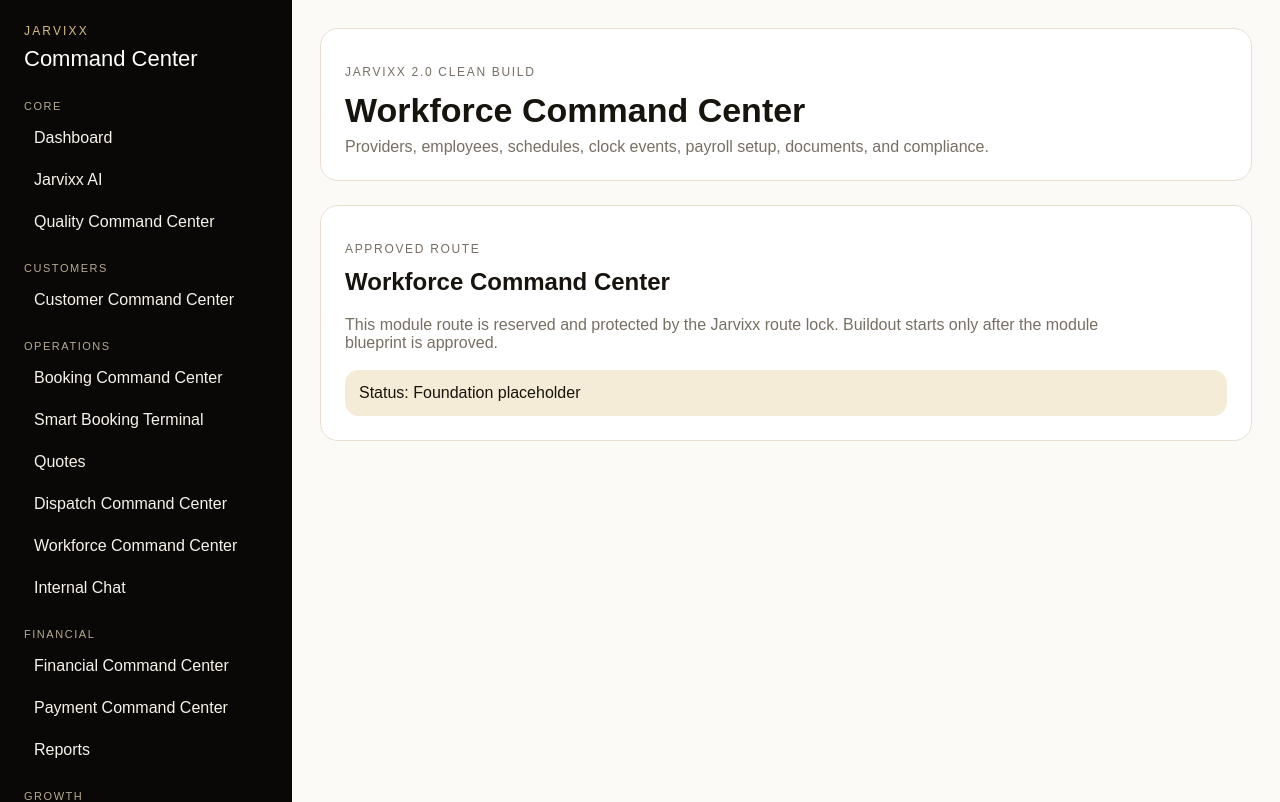
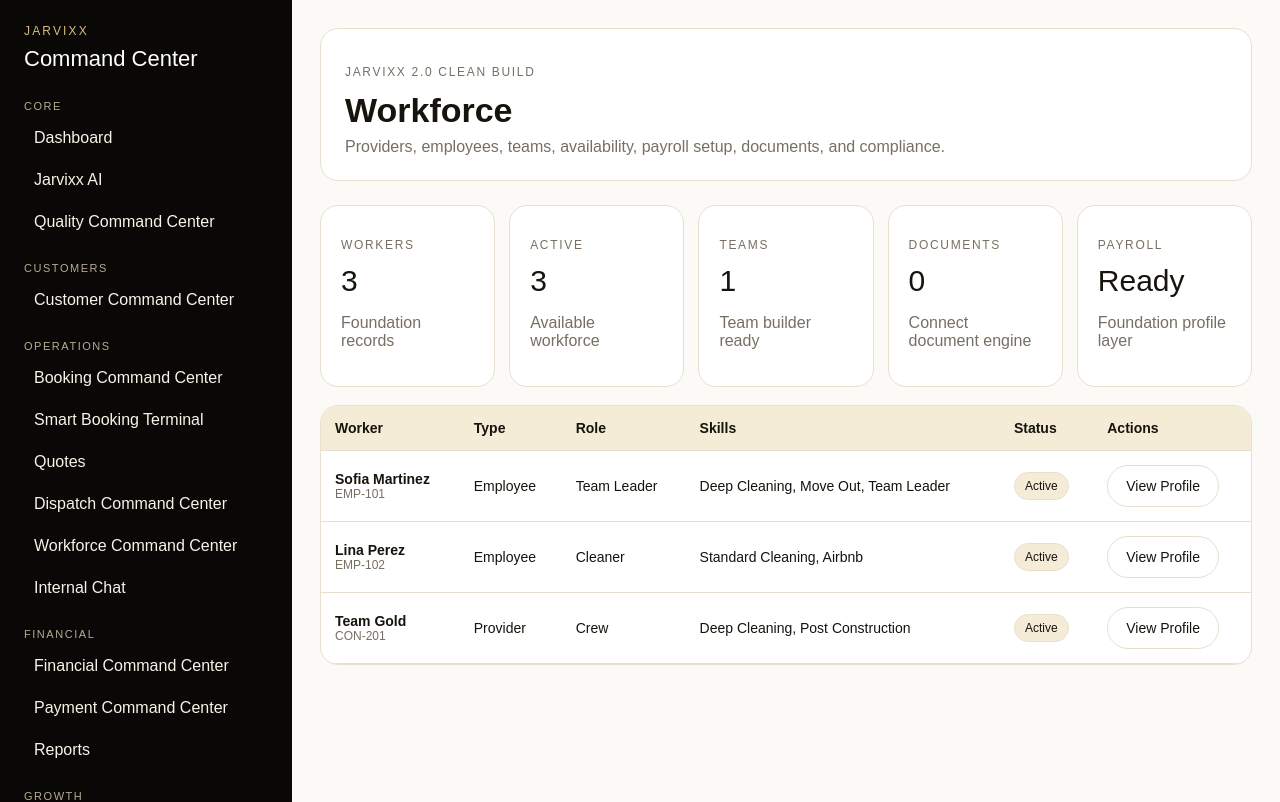
Before and after one commit to 360jarvis/JARVISV4, a Next.js app: page /app/workforce in a window 1280 px wide. Shown: the top 802 px of the page. Built offline with nearby package versions, Linux system fonts and the light colour scheme.

Commit message:
Connect Workforce Center to route

```diff
--- a/app/app/workforce/page.tsx
+++ b/app/app/workforce/page.tsx
@@ -1,6 +1,6 @@
 import AppShell from '../../../components/AppShell';
-import ModulePlaceholder from '../../../components/ModulePlaceholder';
+import WorkforceCenter from '../../../components/WorkforceCenter';
 
 export default function WorkforcePage() {
-  return <AppShell title="Workforce Command Center" subtitle="Providers, employees, schedules, clock events, payroll setup, documents, and compliance."><ModulePlaceholder name="Workforce Command Center" /></AppShell>;
+  return <AppShell title="Workforce" subtitle="Providers, employees, teams, availability, payroll setup, documents, and compliance."><WorkforceCenter /></AppShell>;
 }
```
